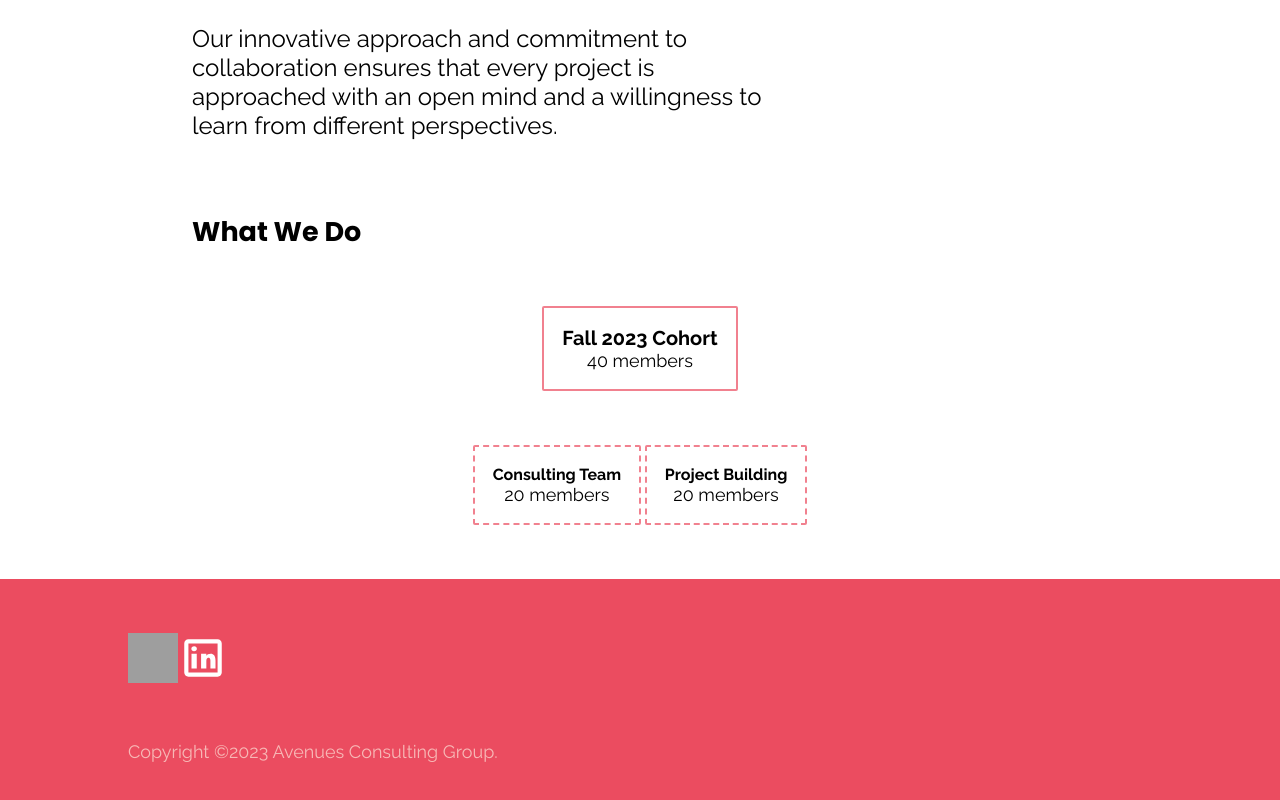
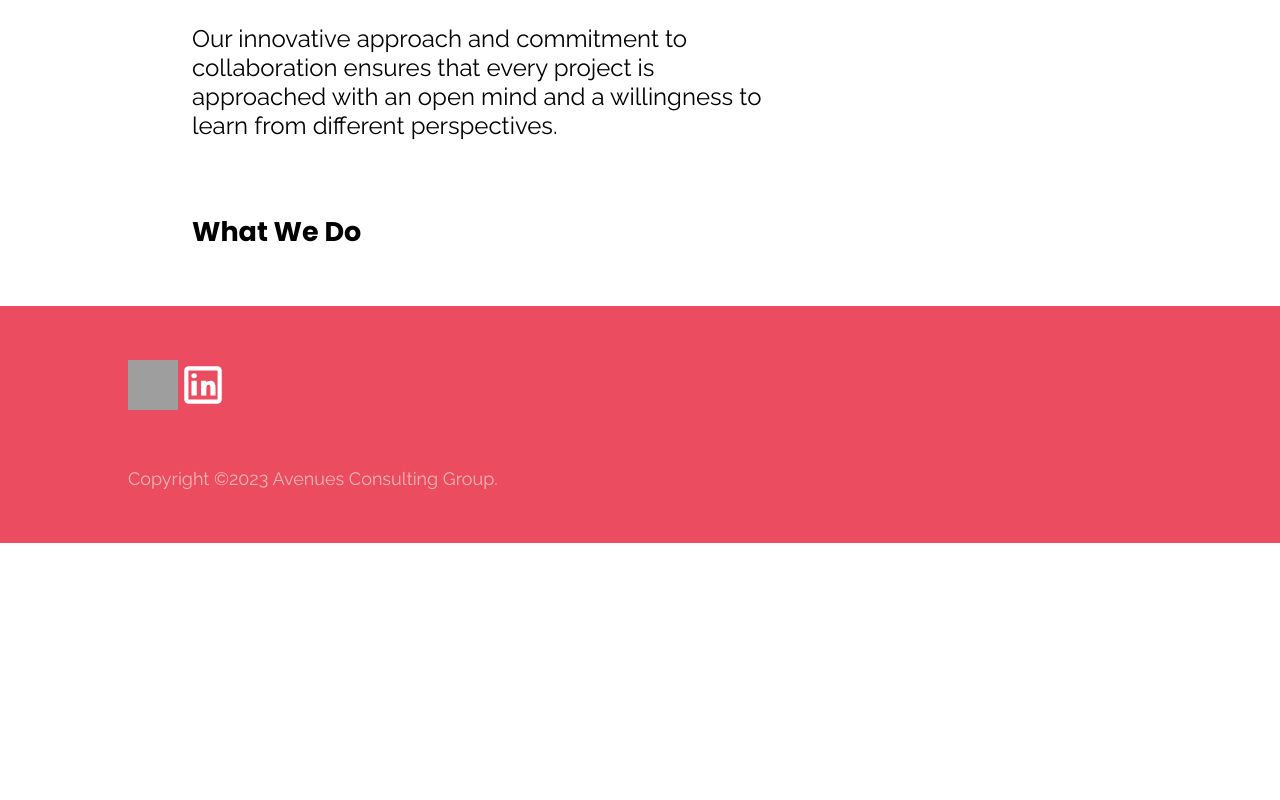
Before and after one commit to uscavenues/site, a Next.js app: page / in a window 1280 px wide. Shown: the part 678-1478 px from the top of the page. After the commit the page ends 1221 px from the top, so only its background shows below. Built offline with nearby package versions, Linux system fonts and the light colour scheme; grey boxes are pictures that could not be loaded.

Commit message:
chore: remove current content

```diff
--- a/app/WhatWeDo.module.css
+++ b/app/WhatWeDo.module.css
@@ -4,36 +4,4 @@
 
 .whatContent {
   text-align: center;
-  margin: 0 auto;
 }
-
-.whatHeader {
-}
-
-.topRow {
-  margin: 3rem;
-}
-
-.whatBox {
-  display: inline-block;
-  box-sizing: border-box;
-
-  padding: 1rem;
-  border: .15rem solid var(--avenues-pink-sec);
-  border-radius: 2px;
-}
-
-.bottomRow > .whatBox {
-  margin: 0 .1rem;
-  border: .15rem dashed var(--avenues-pink-sec);
-  display: inline-block;
-}
-
-.whatBold {
-  font-weight: 700;
-  font-size: 20px;
-}
-
-.bottomRow .whatBold {
-  font-size: 16px;
-}
--- a/app/WhatWeDo.tsx
+++ b/app/WhatWeDo.tsx
@@ -4,24 +4,7 @@ export default function WhatWeDo() {
   return (
     <div className={styles.whatSection}>
       <h2 className={styles.whatHeader}>What We Do</h2>
-      <div className={styles.whatContent}>
-        <div className={styles.topRow}>
-          <div className={styles.whatBox}>
-            <p className={styles.whatBold}>Fall 2023 Cohort</p>
-            <p>40 members</p>
-          </div>
-        </div>
-        <div className={styles.bottomRow}>
-          <div className={styles.whatBox}>
-            <p className={styles.whatBold}>Consulting Team</p>
-            <p>20 members</p>
-          </div>
-          <div className={styles.whatBox}>
-            <p className={styles.whatBold}>Project Building</p>
-            <p>20 members</p>
-          </div>
-        </div>
-      </div>
+      <div className={styles.whatContent}></div>
     </div>
   );
 }
```
